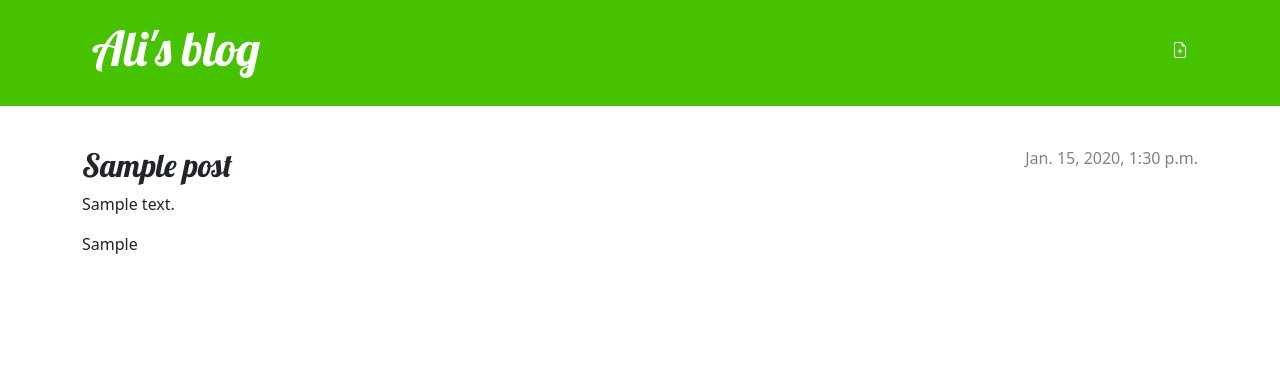
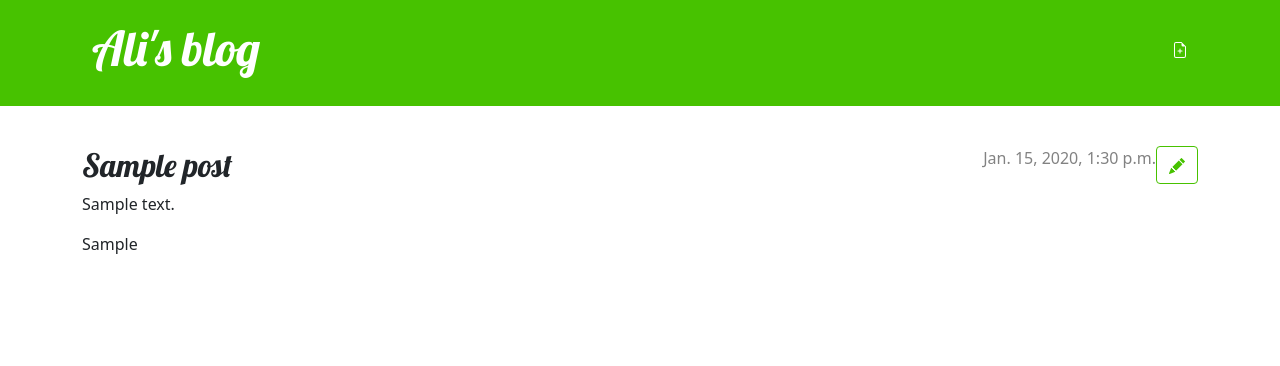
Before and after one commit to ali-nakhaee/my-first-blog, a Django app: page /post/1/ in a window 1280 px wide. Shown: the top 366 px of the page. Run offline with Django 3.2, Linux system fonts and the light colour scheme; tables that the repository leaves empty hold one stand-in row (values such as "Sample post").

Commit message:
post-detail changed

```diff
--- a/blog/templates/blog/post_detail.html
+++ b/blog/templates/blog/post_detail.html
@@ -2,6 +2,11 @@
 
 {% block content %}
     <article class="post">
+        <aside class="actions">
+            <a class="btn btn-secondary" href="{% url 'post_edit' pk=post.pk %}">
+              {% include './icons/pencil-fill.svg' %}
+            </a>
+        </aside>
         {% if post.published_date %}
             <time class="date">
                 {{ post.published_date }}
```
Also changed, not shown: blog/templates/blog/icons/pencil-fill.svg (added).
